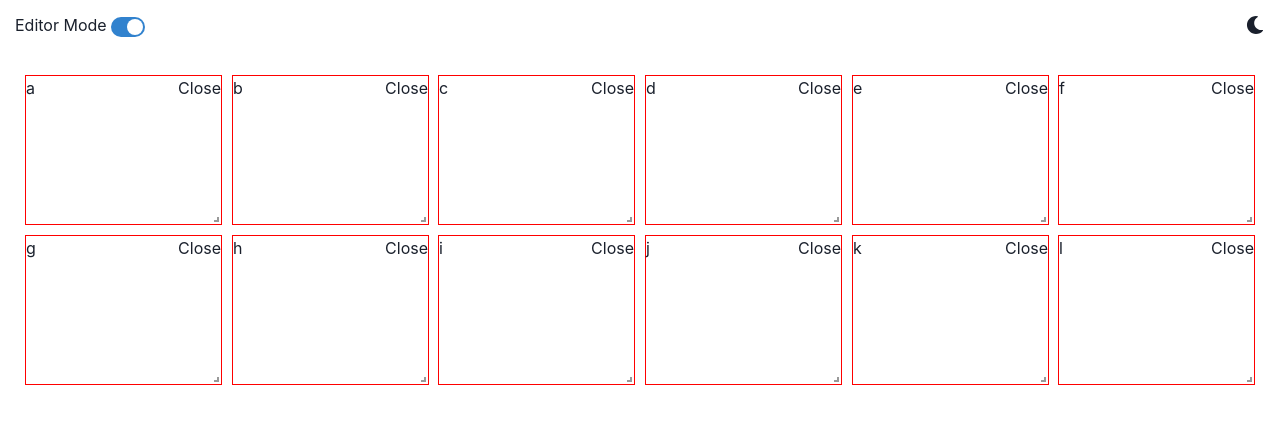
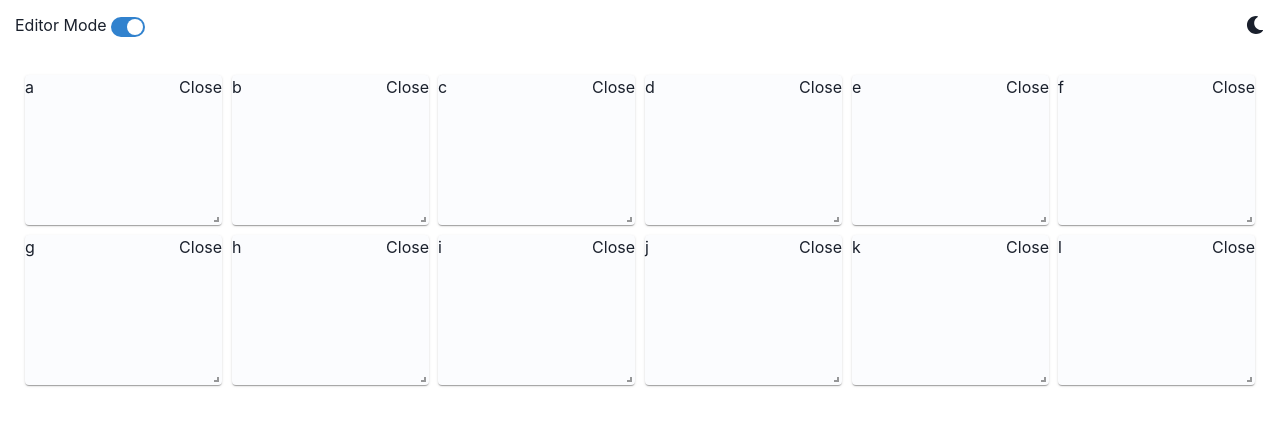
Before and after one commit to AVu120/dashboard-editor, a React (Create React App) app: page / in a window 1280 px wide. Shown: the top 426 px of the page. Built offline with nearby package versions, Linux system fonts and the light colour scheme.

Commit message:
Saving progress.

```diff
--- a/src/components/common/widgets/WidgetCard/WidgetCard.module.scss
+++ b/src/components/common/widgets/WidgetCard/WidgetCard.module.scss
@@ -1,9 +1,14 @@
 .WidgetCard {
-  // height: 200px;
-  // width: 200px;
-  border: 1px solid red;
+  box-shadow: 0px 2px 1px -1px rgba(0, 0, 0, 0.2),
+    0px 1px 1px 0px rgba(0, 0, 0, 0.14), 0px 1px 3px 0px rgba(0, 0, 0, 0.12);
   height: 100%;
-  width: 100%;
+  border-radius: 4px;
+  cursor: grab;
+  background-color: rgb(251, 252, 254);
+}
+
+.WidgetCard:hover {
+  border: 1px solid rgb(74, 200, 161);
 }
 
 .header {
```
Also changed, not shown: src/App.tsx (+5 -5 lines).
